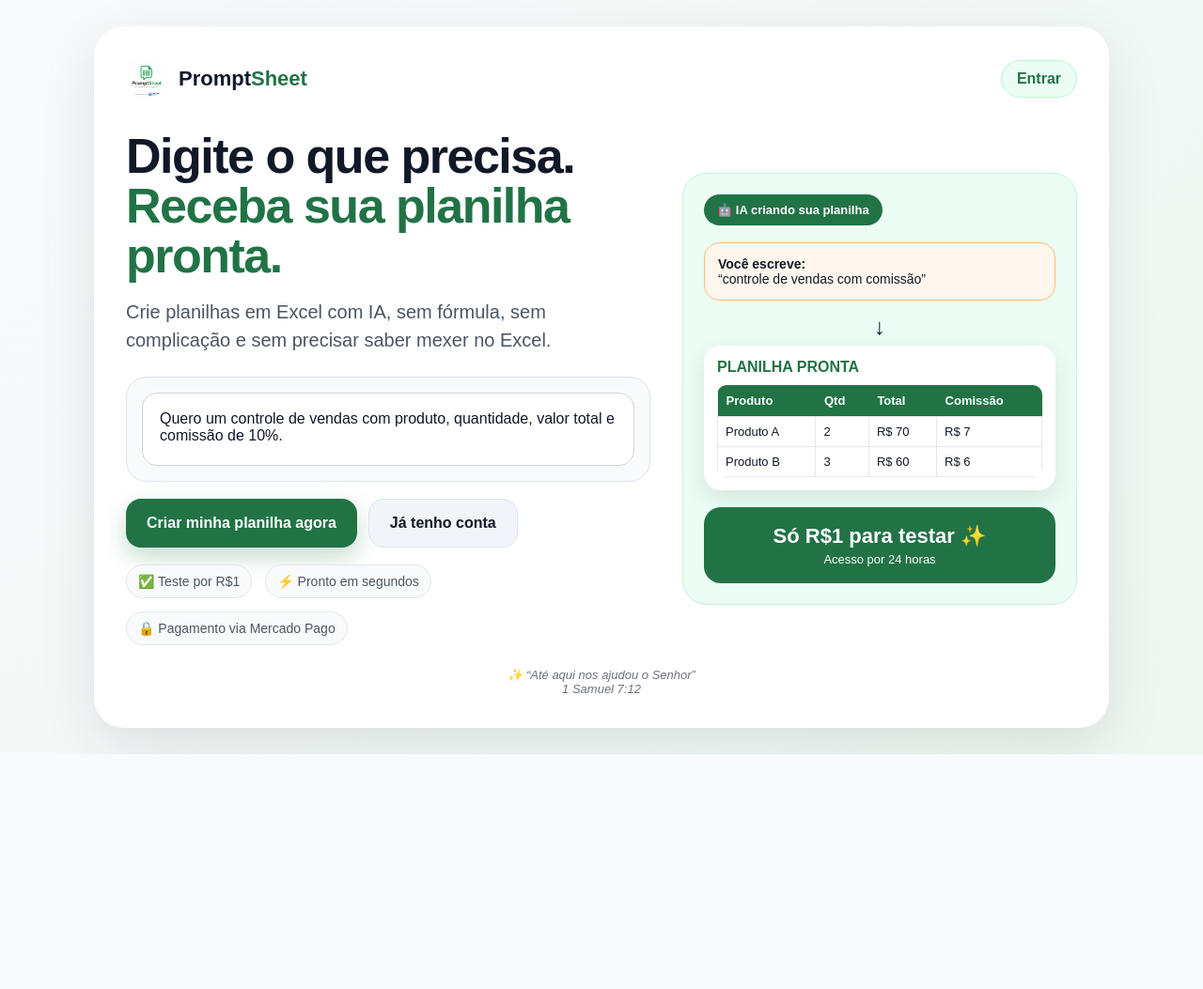
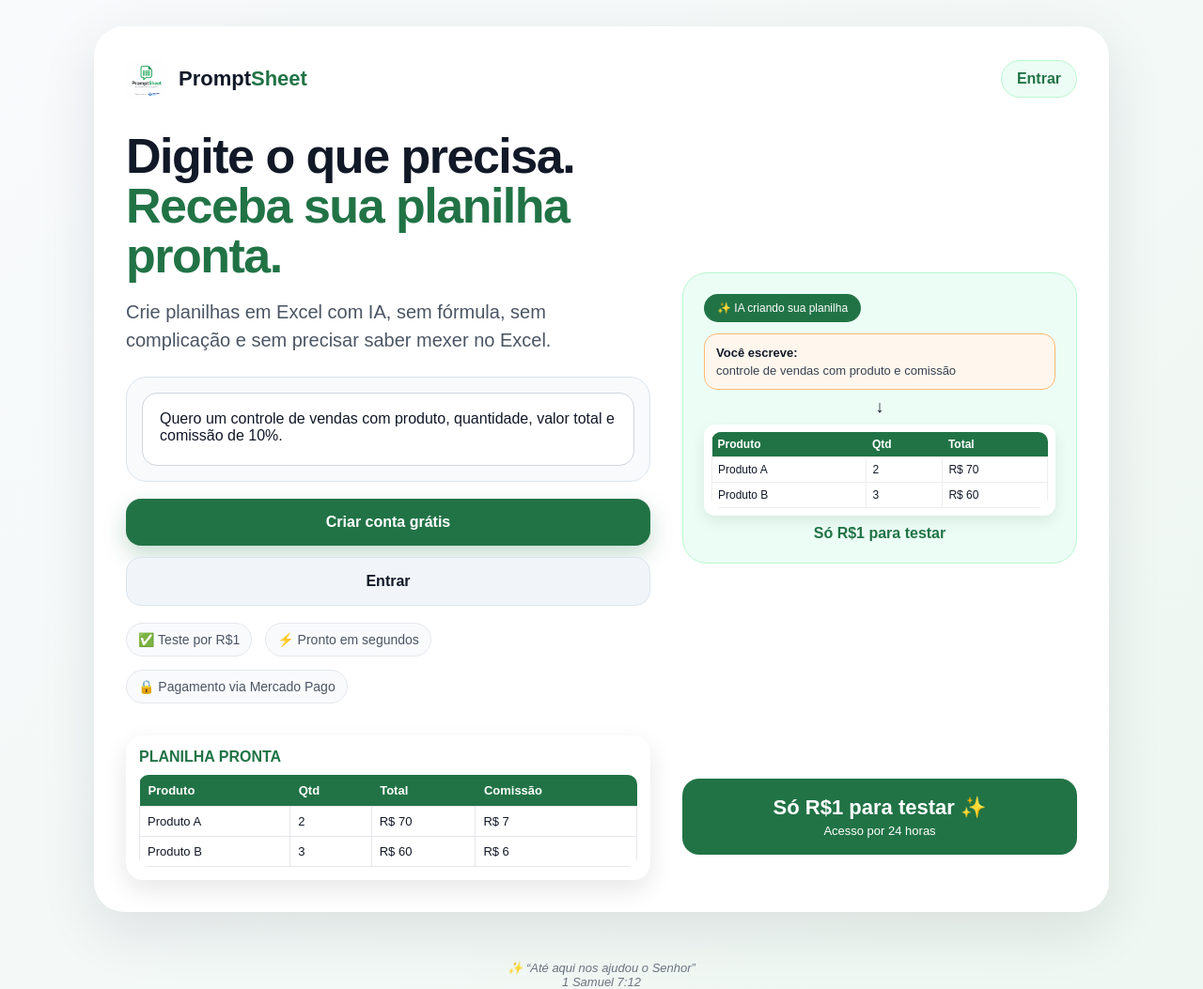
Before and after one commit to alessandronossa-lgtm/alessandronossa-lgtm, a Flask app: page / in a window 1280 px wide. Shown: the whole page at 94% size. Before the commit the page ends 803 px from the top, so only its background shows below. Run offline with Flask 3, Linux system fonts and the light colour scheme; parts of the project's set-up code (start-up, migrations or seed data) failed here and were passed over.

Commit message:
Update index.html

```diff
--- a/templates/index.html
+++ b/templates/index.html
@@ -7,6 +7,95 @@
 
   <style>
     * { box-sizing: border-box; }
+
+
+.btn-full {
+  width: 100%;
+  justify-content: center;
+}
+
+
+
+
+.clean-preview {
+  background: transparent;
+  border: none;
+  padding: 0;
+}
+
+.mini-badge {
+  background: #217346;
+  color: white;
+  padding: 8px 14px;
+  border-radius: 999px;
+  font-size: 12px;
+  display: inline-block;
+  margin-bottom: 12px;
+}
+
+.mini-card {
+  background: #fff7ed;
+  border: 1px solid #fdba74;
+  border-radius: 14px;
+  padding: 12px;
+  font-size: 13px;
+}
+
+.mini-title {
+  font-weight: bold;
+  margin-bottom: 4px;
+}
+
+.mini-text {
+  color: #374151;
+}
+
+.mini-arrow {
+  text-align: center;
+  font-size: 18px;
+  margin: 8px 0;
+}
+
+.mini-sheet {
+  background: white;
+  border-radius: 12px;
+  padding: 8px;
+  box-shadow: 0 6px 16px rgba(0,0,0,0.08);
+}
+
+.mini-sheet table {
+  width: 100%;
+  border-collapse: collapse;
+  font-size: 12px;
+}
+
+.mini-sheet th {
+  background: #217346;
+  color: white;
+  padding: 6px;
+}
+
+.mini-sheet td {
+  border: 1px solid #eee;
+  padding: 6px;
+}
+
+.mini-price {
+  margin-top: 10px;
+  text-align: center;
+  font-weight: bold;
+  color: #217346;
+}
+
+
+
+
+
+
+
+
+
+
 
     body {
       margin: 0;
@@ -283,10 +372,10 @@
             </div>
           </div>
 
-          <div class="cta-row">
-            <a class="btn btn-primary" href="/register">Criar minha planilha agora</a>
-            <a class="btn btn-secondary" href="/login">Já tenho conta</a>
-          </div>
+         <div class="cta-row">
+  <a class="btn btn-primary btn-full" href="/register">Criar conta grátis</a>
+  <a class="btn btn-secondary btn-full" href="/login">Entrar</a>
+</div>
 
           <div class="trust">
             <span>✅ Teste por R$1</span>
@@ -295,15 +384,51 @@
           </div>
         </div>
 
-        <div class="preview">
-          <div class="tag">🤖 IA criando sua planilha</div>
 
-          <div class="note">
-            <strong>Você escreve:</strong><br>
-            “controle de vendas com comissão”
-          </div>
+       <div class="preview clean-preview">
 
-          <div class="arrow">↓</div>
+  <div class="mini-badge">
+    ✨ IA criando sua planilha
+  </div>
+
+  <div class="mini-card">
+    <div class="mini-title">Você escreve:</div>
+    <div class="mini-text">
+      controle de vendas com produto e comissão
+    </div>
+  </div>
+
+  <div class="mini-arrow">↓</div>
+
+  <div class="mini-sheet">
+    <table>
+      <thead>
+        <tr>
+          <th>Produto</th>
+          <th>Qtd</th>
+          <th>Total</th>
+        </tr>
+      </thead>
+      <tbody>
+        <tr>
+          <td>Produto A</td>
+          <td>2</td>
+          <td>R$ 70</td>
+        </tr>
+        <tr>
+          <td>Produto B</td>
+          <td>3</td>
+          <td>R$ 60</td>
+        </tr>
+      </tbody>
+    </table>
+  </div>
+
+  <div class="mini-price">
+    Só R$1 para testar
+  </div>
+
+</div>
 
           <div class="sheet">
             <strong style="display:block;margin-bottom:10px;color:#217346;">
```
